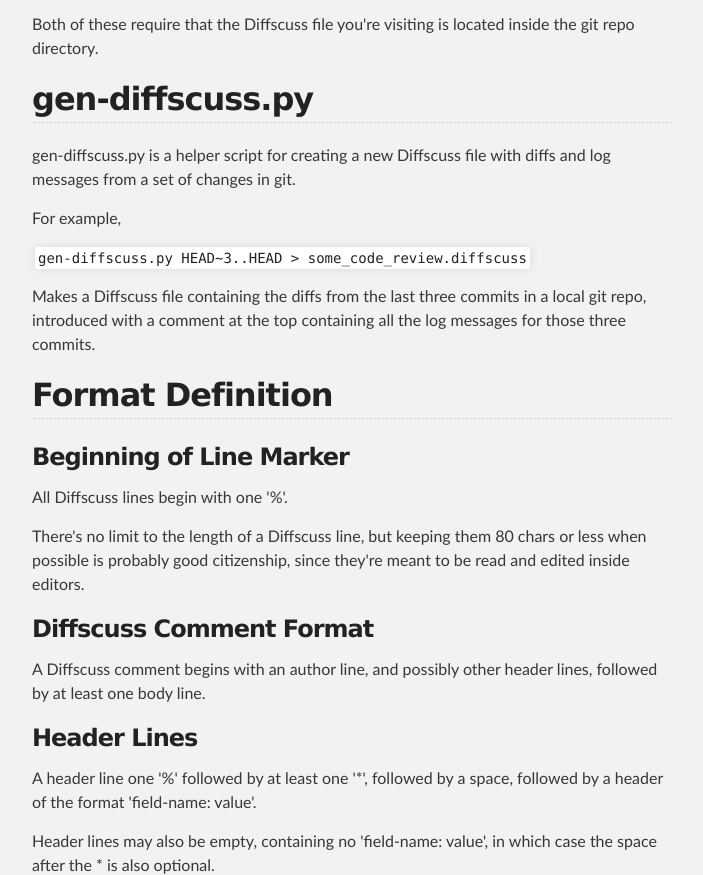
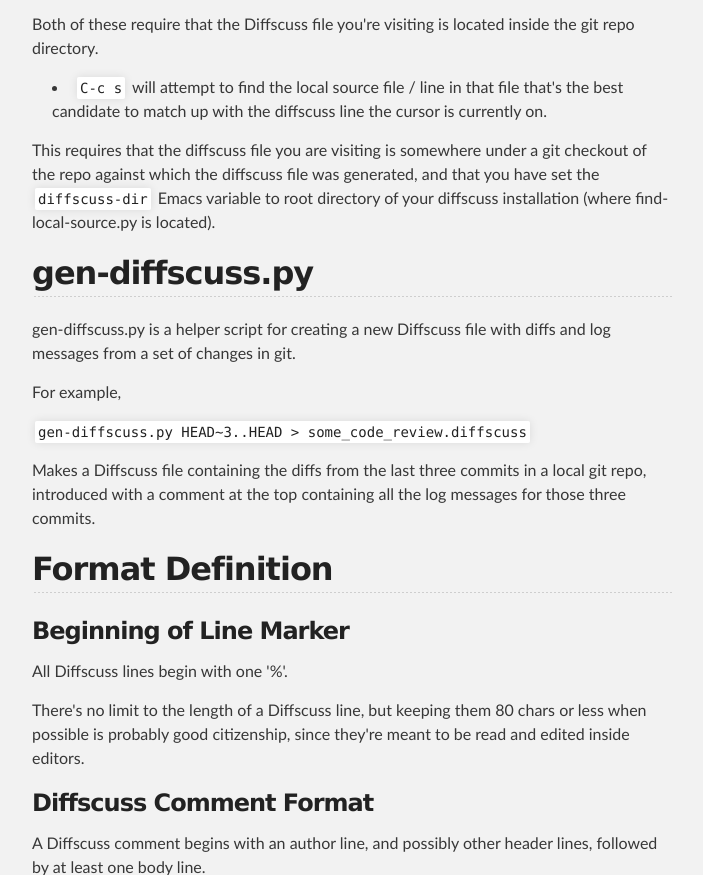
Before and after one commit to tomheon/diffscuss, a plain HTML site: page index.html in a window 1280 px wide. Shown: the part 3355-4230 px from the top of the page, without its empty margins (288-991 px from the left). Drawn offline with Linux system fonts and the light colour scheme.

```diff
--- a/index.html
+++ b/index.html
@@ -155,6 +155,17 @@
 positioned on the same line.</p></li>
 </ul><p>Both of these require that the Diffscuss file you're visiting is
 located inside the git repo directory.</p>
+
+<ul>
+<li>
+<code>C-c s</code> will attempt to find the local source file / line in
+that file that's the best candidate to match up with the diffscuss
+line the cursor is currently on.</li>
+</ul><p>This requires that the diffscuss file you are visiting is somewhere
+under a git checkout of the repo against which the diffscuss file was
+generated, and that you have set the <code>diffscuss-dir</code> Emacs
+variable to root directory of your diffscuss installation (where
+find-local-source.py is located).</p>
 
 <h2>gen-diffscuss.py</h2>
 
```
Also changed, not shown: params.json (+1 -1 lines).
